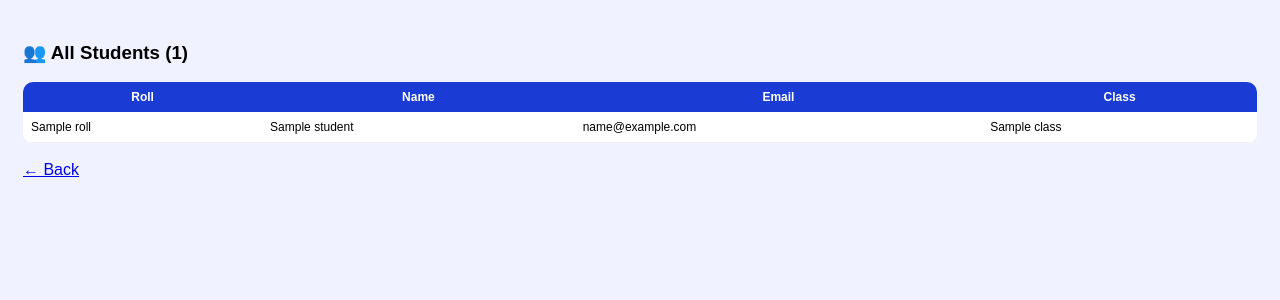
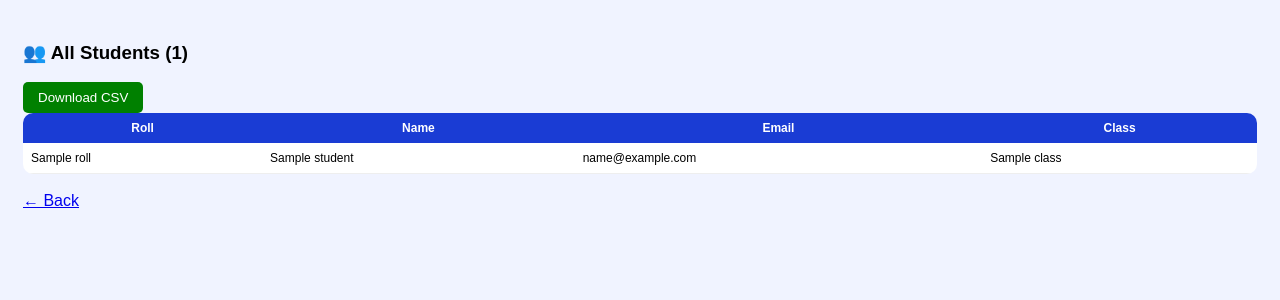
Before and after one commit to 309swara-crypto/qr-attendance, a Flask app: page /student_list in a window 1280 px wide. Shown: the top 300 px of the page. Run offline with Flask 3, Linux system fonts and the light colour scheme; a database or web service that is not in the repository returns one stand-in record (values such as "Sample title"); some libraries are stand-ins or nearby versions.

Commit message:
Update student_list.html

```diff
--- a/templates/student_list.html
+++ b/templates/student_list.html
@@ -1,6 +1,7 @@
 <!DOCTYPE html><html><head><meta name="viewport" content="width=device-width, initial-scale=1">
 <style>body{font-family:Arial;background:#f0f3ff;padding:15px}table{width:100%;background:white;border-collapse:collapse;font-size:12px;border-radius:10px;overflow:hidden}th{background:#1a3cd4;color:white;padding:8px}td{padding:8px;border-bottom:1px solid #eee}</style></head>
 <body><h3>👥 All Students ({{students|length}})</h3>
+  <button onclick="downloadCSV()" style="background:green;color:white;padding:8px 15px;border:none;border-radius:5px;">Download CSV</button>
 <table><tr><th>Roll</th><th>Name</th><th>Email</th><th>Class</th></tr>
 {% for s in students %}<tr><td>{{s[0]}}</td><td>{{s[1]}}</td><td>{{s[2]}}</td><td>{{s[3]}}</td></tr>{% endfor %}
-</table><br><a href="/teacher">← Back</a></body></html>
+</table><br><a href="/teacher">← Back</a> <script>function downloadCSV(){let t=document.querySelector("table");let r=t.querySelectorAll("tr");let c="";r.forEach(row=>{let d=[];row.querySelectorAll("th, td").forEach(col=>d.push(col.innerText));c+=d.join(",")+"\n";});let b=new Blob([c],{type:"text/csv"});let a=document.createElement("a");a.href=URL.createObjectURL(b);a.download="students.csv";a.click();}</script></body></html>
```
